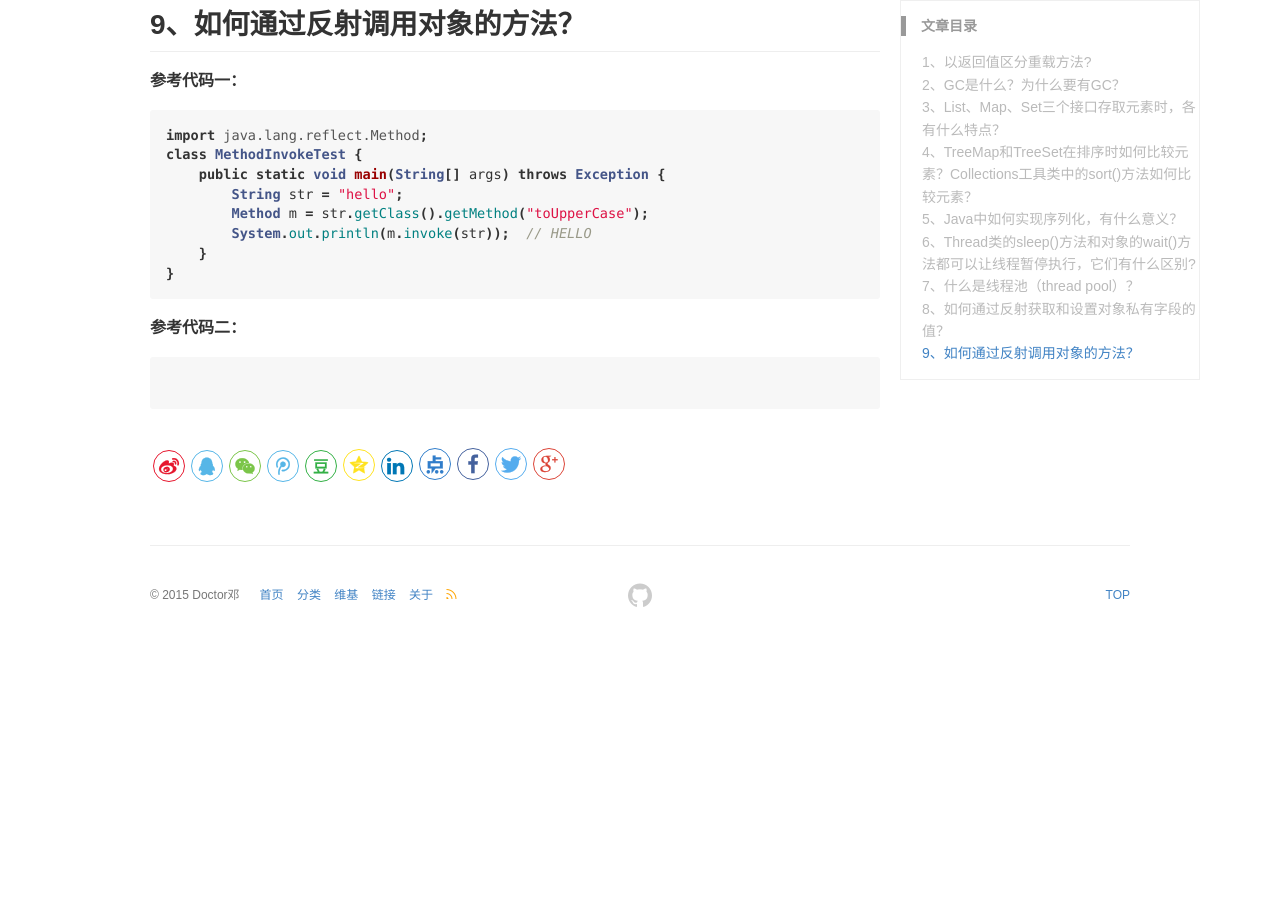
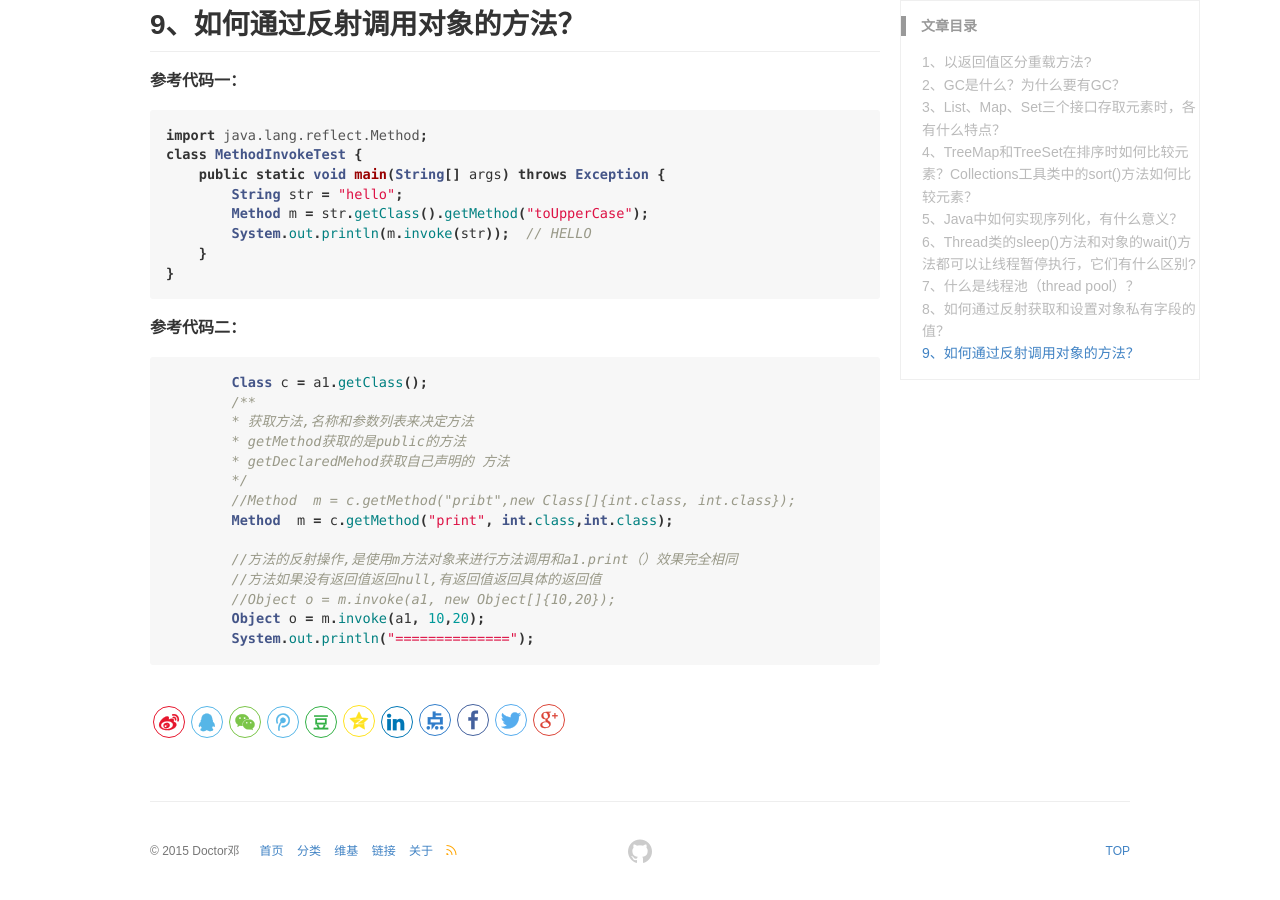
Before and after one commit to DoctorDeng/DoctorDeng.github.io, a Jekyll site: the page built from _posts/2016-09-09-java-面试.md, in a window 1280 px wide and 900 px high, scrolled down 7168 px. Built offline with Jekyll 4.4.1, drawn with Linux system fonts in a browser that asks for light colours; before the commit the page ends 7812 px from its top, so only the background shows below that.

Commit message:
modify file

````diff
--- a/_posts/2016-09-09-java-面试.md
+++ b/_posts/2016-09-09-java-面试.md
@@ -267,6 +267,19 @@ class MethodInvokeTest {
 
 **参考代码二：**
 
+```java
+	Class c = a1.getClass();
+	/**
+	* 获取方法,名称和参数列表来决定方法
+	* getMethod获取的是public的方法
+	* getDeclaredMehod获取自己声明的 方法
+	*/
+	//Method  m = c.getMethod("pribt",new Class[]{int.class, int.class});
+	Method  m = c.getMethod("print", int.class,int.class);
+
+	//方法的反射操作,是使用m方法对象来进行方法调用和a1.print（）效果完全相同
+	//方法如果没有返回值返回null,有返回值返回具体的返回值
+	//Object o = m.invoke(a1, new Object[]{10,20});
+	Object o = m.invoke(a1, 10,20);
+	System.out.println("==============");
 ```
-
-```
````
